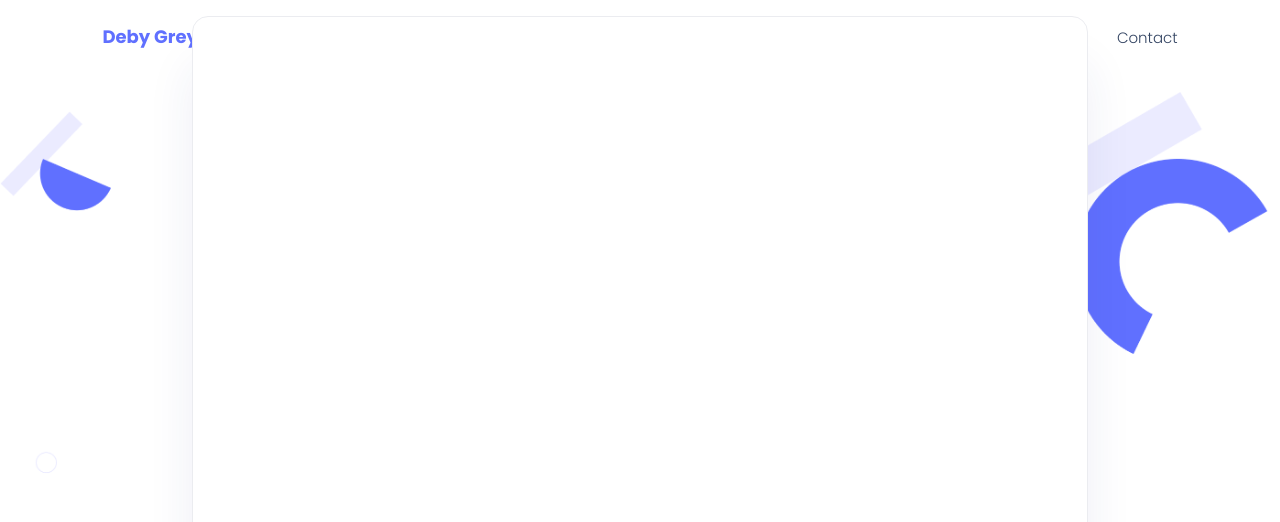
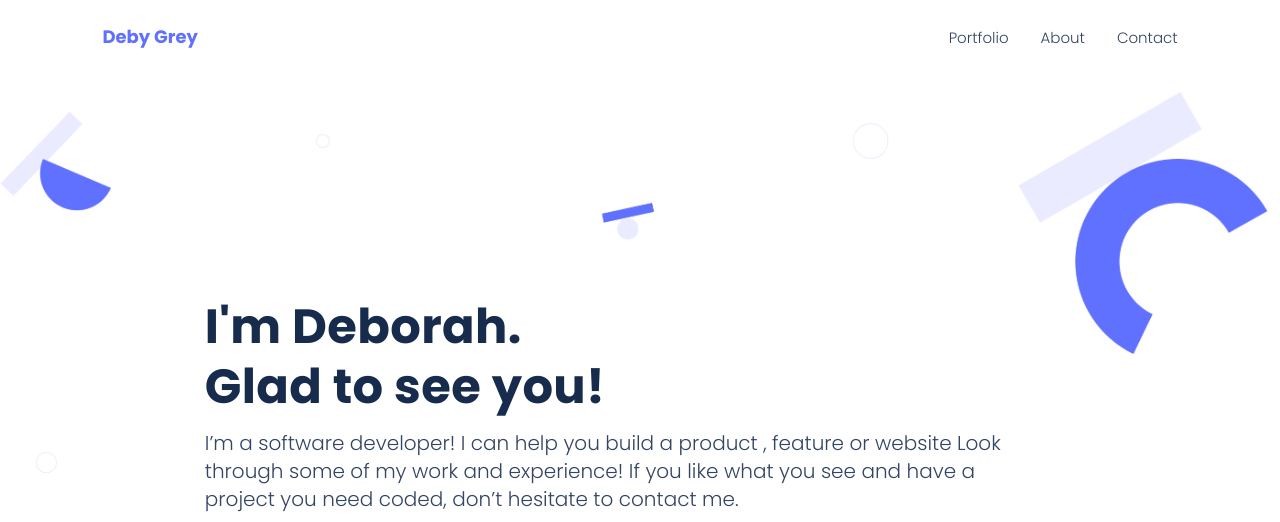
Before and after one commit to DebyGrey/portfolio, a website: page index.html in a window 1280 px wide. Shown: the top 522 px of the page. Drawn offline with Linux system fonts and the light colour scheme.

Commit message:
Fix white background display

```diff
--- a/styles.css
+++ b/styles.css
@@ -867,7 +867,7 @@ body#popup-blur.active {
     height: 96%;
     background: #fff;
     border: 1px solid #ebecf0;
-    transform: translate(-50%, -50%);
+    transform: translate(-50%, -50%) scale(0);
     box-shadow: 0 48px 48px rgba(37, 47, 137, 0.08);
   }
 
```
